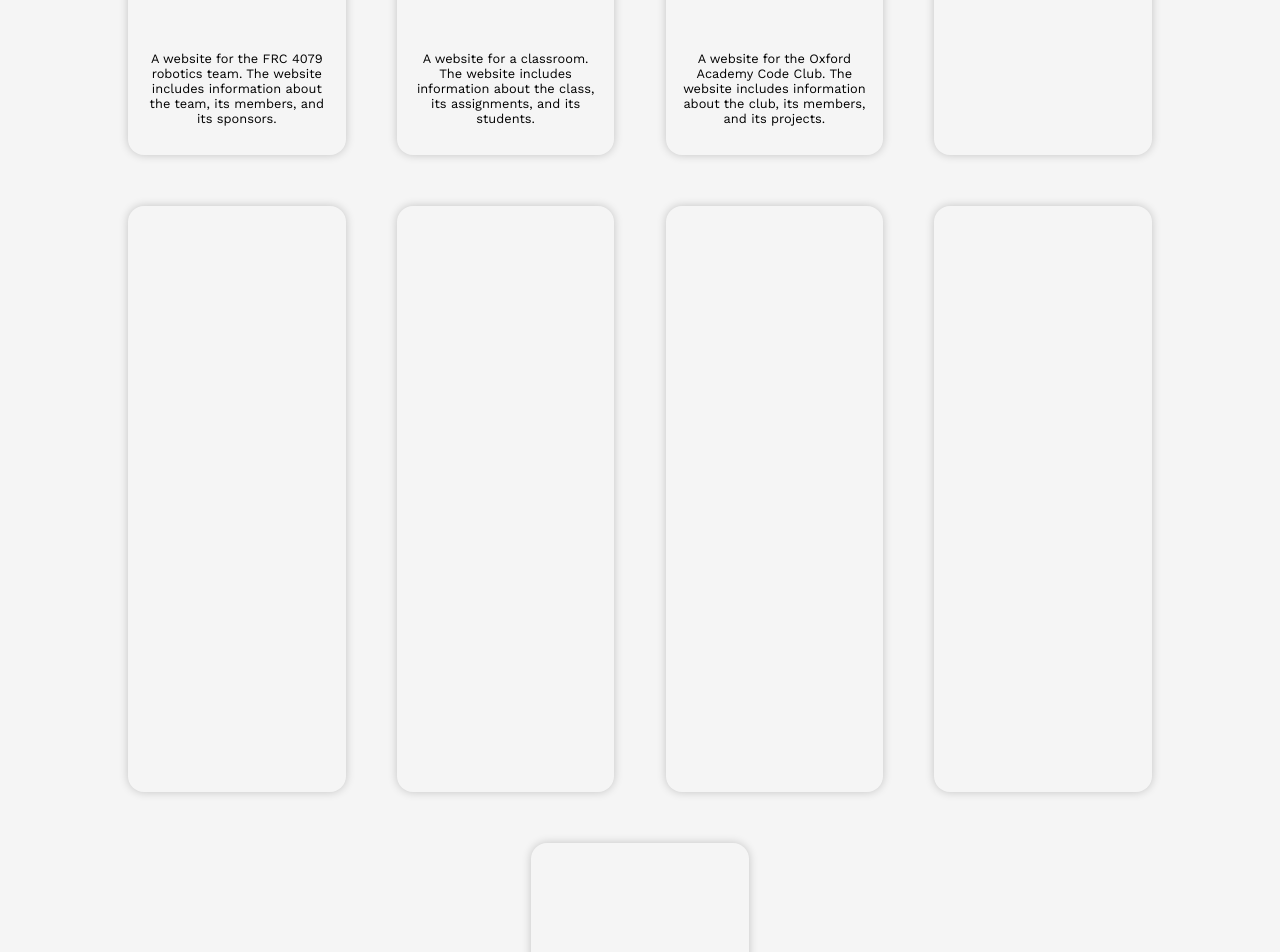
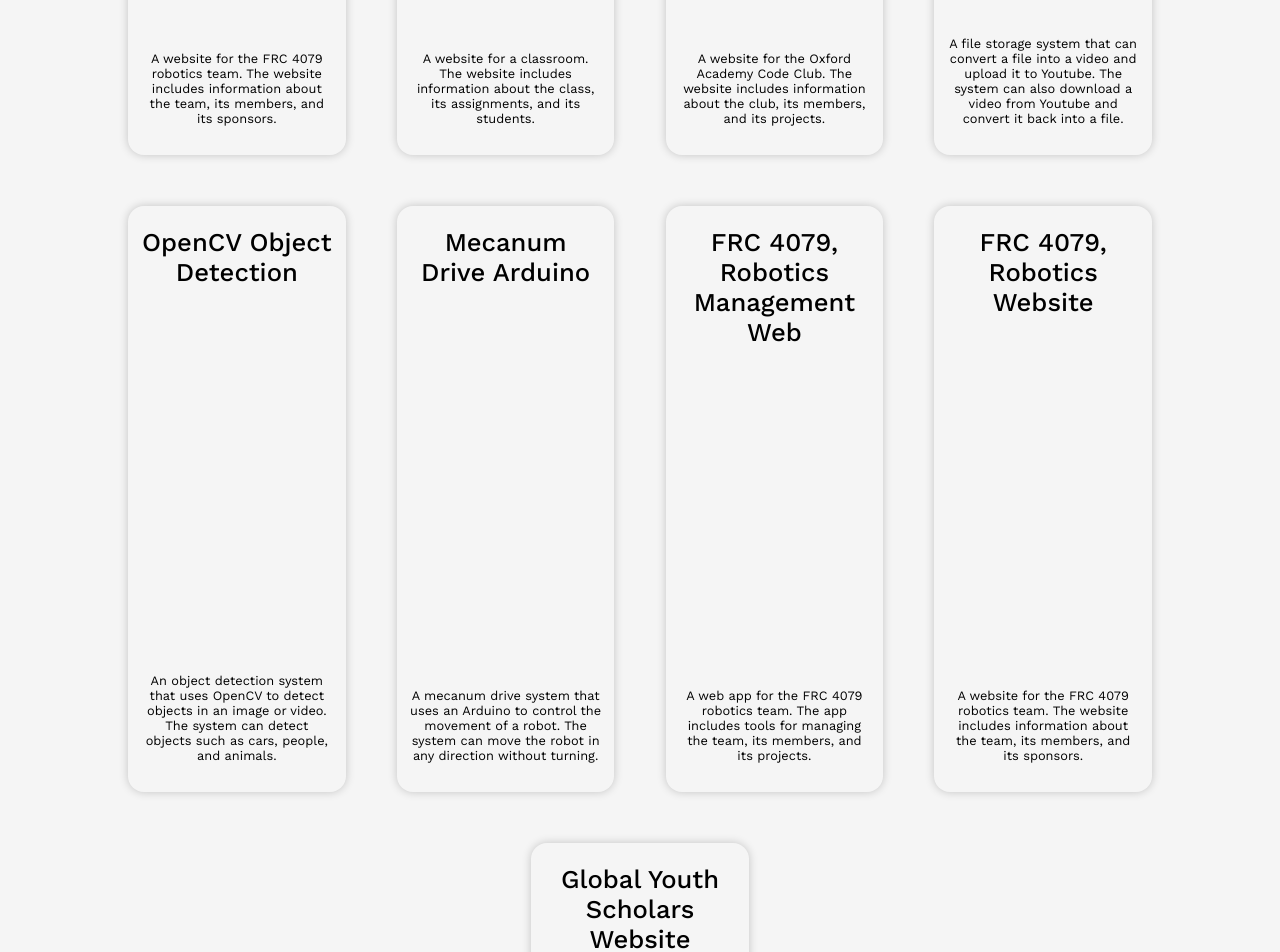
Before and after one commit to enVId-tech/Portfolio-Website, a Next.js app: page / in a window 1280 px wide. Shown: the part 4020-4972 px from the top of the page. Built offline with nearby package versions, Linux system fonts and the light colour scheme.

Commit message:
45-feat. Added more projects

```diff
--- a/public/json/project.section.ts
+++ b/public/json/project.section.ts
@@ -59,52 +59,52 @@
             techStack: ["HTML", "CSS", "Javascript"]
         },
         {
-            title: "",
-            description: "",
+            title: "Youtube File Storage",
+            description: "A file storage system that can convert a file into a video and upload it to Youtube. The system can also download a video from Youtube and convert it back into a file.",
             embed: "",
             link: "",
-            githubLink: "",
-            techStack: []
+            githubLink: "https://github.com/enVId-tech/Youtube-File-Storage",
+            techStack: ["Python"]
         },
         {
-            title: "",
-            description: "",
+            title: "OpenCV Object Detection",
+            description: "An object detection system that uses OpenCV to detect objects in an image or video. The system can detect objects such as cars, people, and animals.",
             embed: "",
             link: "",
-            githubLink: "",
-            techStack: []
+            githubLink: "https://github.com/enVId-tech/OpenCV-Object-Detection",
+            techStack: ["C++", "OpenCV"]
         },
         {
-            title: "",
-            description: "",
+            title: "Mecanum Drive Arduino",
+            description: "A mecanum drive system that uses an Arduino to control the movement of a robot. The system can move the robot in any direction without turning.",
             embed: "",
             link: "",
-            githubLink: "",
-            techStack: []
+            githubLink: "https://github.com/enVId-tech/Mecanum-Drive-Arduino",
+            techStack: ["Arduino", "C++"]
         },
         {
-            title: "",
-            description: "",
+            title: "FRC 4079, Robotics Management Web",
+            description: "A web app for the FRC 4079 robotics team. The app includes tools for managing the team, its members, and its projects.",
             embed: "",
             link: "",
-            githubLink: "",
-            techStack: []
+            githubLink: "https://github.com/OASTEM/robotics-management-web",
+            techStack: ["React", "TypeScript", "Node.js", "Express", "MongoDB", "SCSS"]
         },
         {
-            title: "",
-            description: "",
+            title: "FRC 4079, Robotics Website",
+            description: "A website for the FRC 4079 robotics team. The website includes information about the team, its members, and its sponsors.",
             embed: "",
             link: "",
-            githubLink: "",
-            techStack: []
+            githubLink: "https://github.com/enVId-tech/Robotics-Website",
+            techStack: ["React", "TypeScript", "Node.js", "Express", "SCSS"]
         },
         {
-            title: "",
-            description: "",
+            title: "Global Youth Scholars Website",
+            description: "A website for the Global Youth Scholars program. The website includes information about the program, its participants, and its projects.",
             embed: "",
             link: "",
-            githubLink: "",
-            techStack: []
+            githubLink: "https://github.com/enVId-tech/Global-Youth-Scholars-Website",
+            techStack: ["React", "TypeScript", "Node.js", "Express", "SCSS"]
         }
     ]
 };
```
